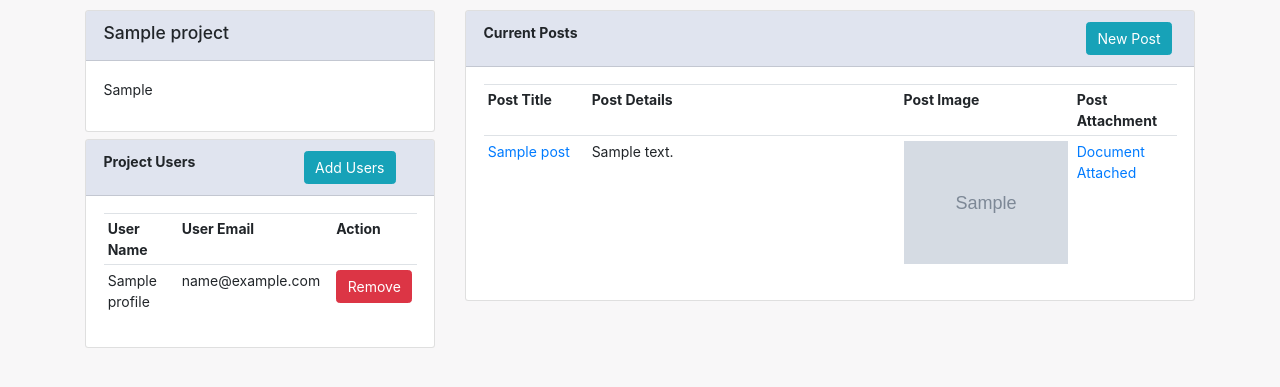
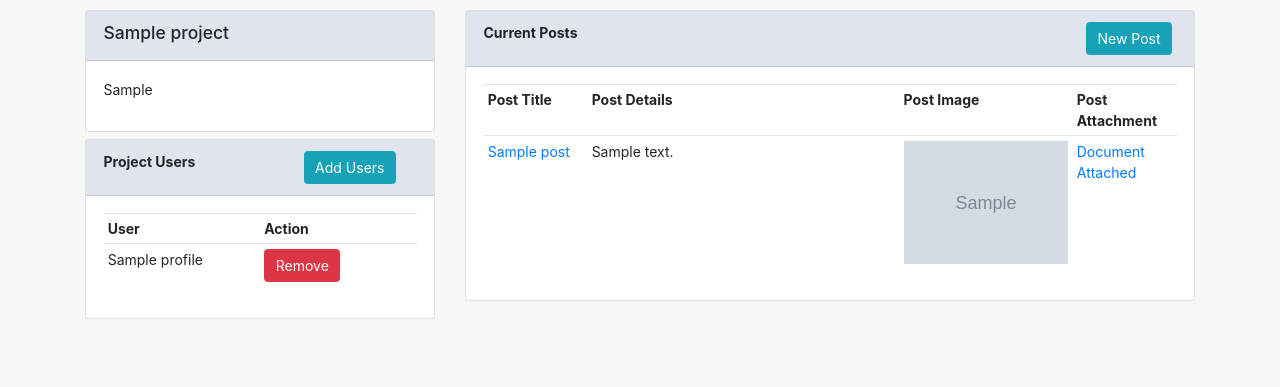
Before and after one commit to spirovskib/proto_app, a Django app: template templates/project/view_project.html in a window 1280 px wide. Shown: the part 49-436 px from the top of the page. Run offline with Django 3.2, Linux system fonts and the light colour scheme; tables that the repository leaves empty hold one stand-in row (values such as "Sample post"); the template is opened without the code that fills it: values that come from a table or form of the project are taken from there, most other values are stand-ins (such as "Sample title", 1, 10 or a date in 2020); grey boxes marked "Sample" are stand-in pictures; some libraries are stand-ins or nearby versions.

Commit message:
gui fixes

```diff
--- a/templates/project/view_project.html
+++ b/templates/project/view_project.html
@@ -28,17 +28,14 @@
             <div class="card-body">
                 <table class="table table-sm">
                         <tr>
-                            <th class="w-25">User Name</th>
-                            <th class="w-50">User Email</th>
-                            <th class="w-25">Action</th>
+                            <th class="w-50">User</th>
+                            <th class="w-50">Action</th>
                         </tr>
                         {% for queryset in users_in_group %}
                             {% for i in queryset %}
                             <tr>
                                 <td>{{i.profile.name}}</td>
-                                <td>{{i.email}}</td>
                                 <td><a class="btn btm-sm btn-danger" href="{% url 'delete_user_project' project.project_url i.email %}">Remove</a></td>
-
                             </tr>
                             {% endfor %}
                         {% endfor %}
```
Also changed, not shown: 1 other file.
